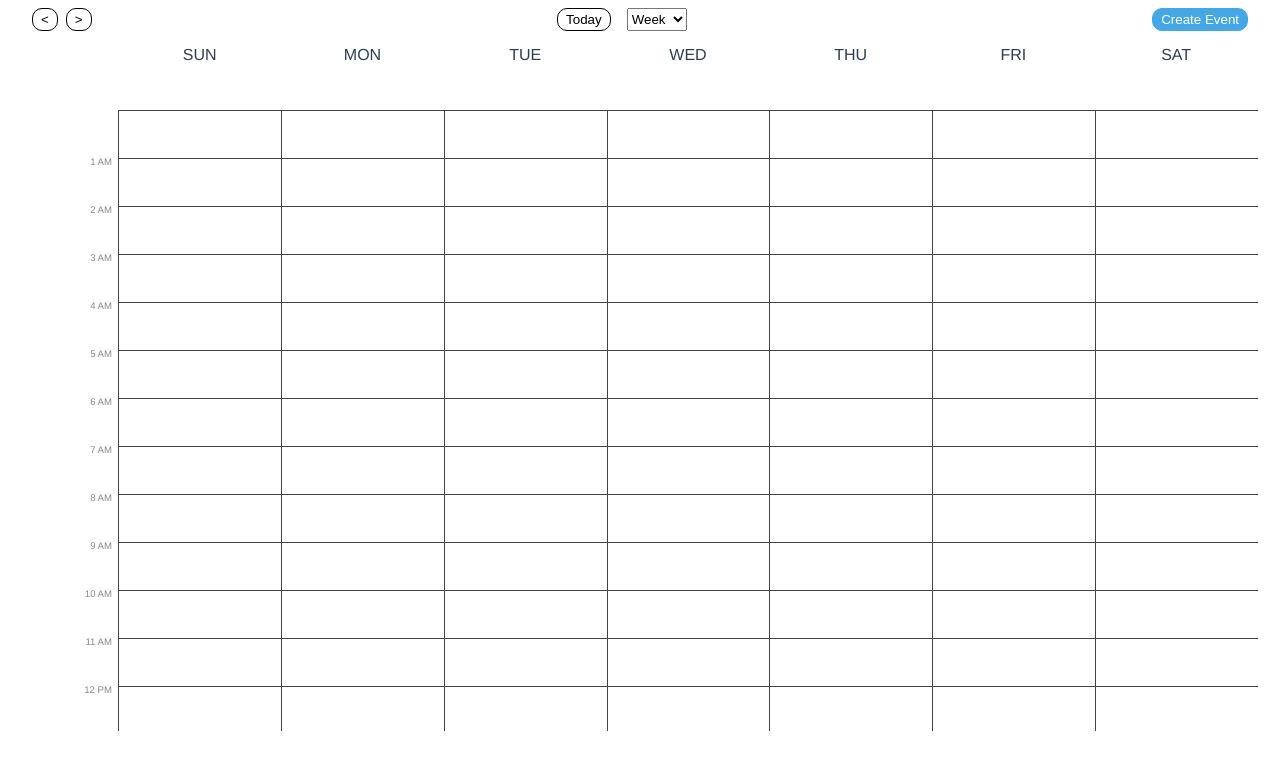
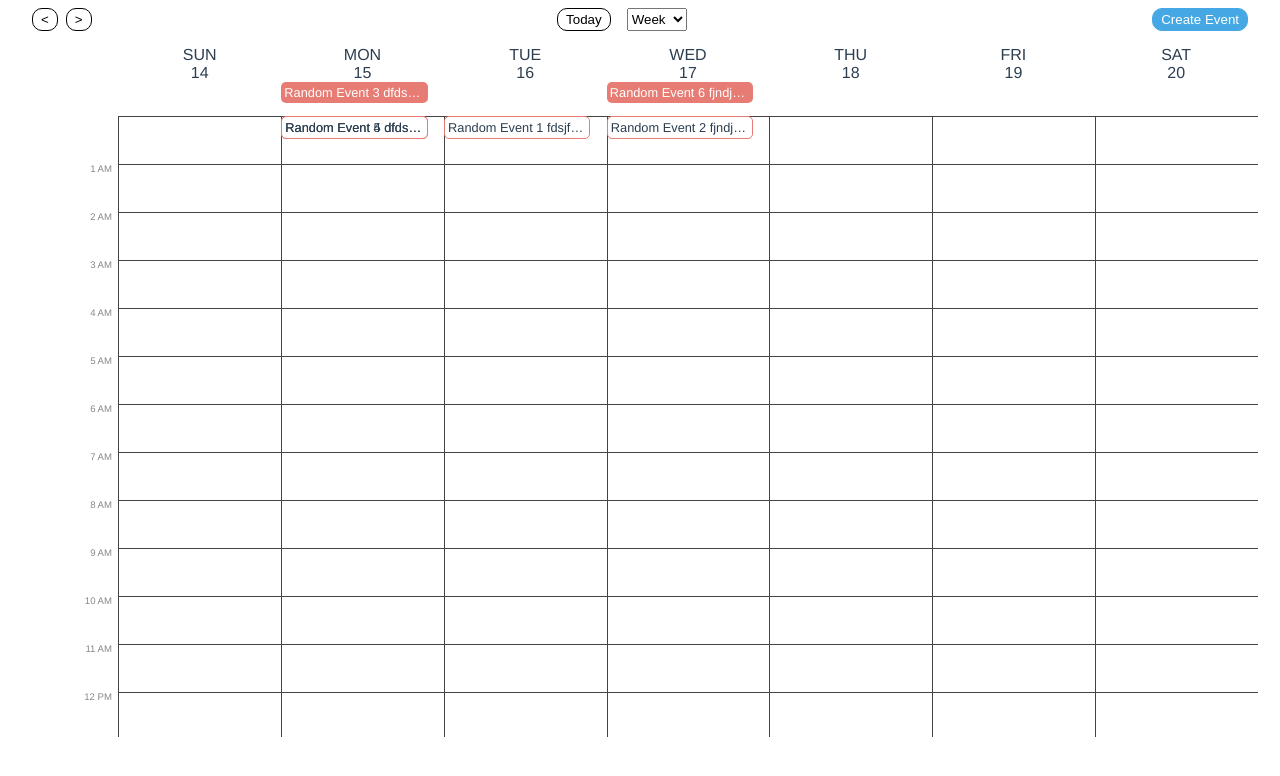
Before and after one commit to aedit/calendar-mock, a Vue app: page / in a window 1280 px wide. Shown: the top 776 px of the page. Built offline with nearby package versions, Linux system fonts and the light colour scheme.

Commit message:
Rendered Events to WeekView

```diff
--- a/src/components/WeekView.vue
+++ b/src/components/WeekView.vue
@@ -4,7 +4,18 @@
       <div />
       <div class="time-row">
         <div v-for="(day, idx) in days" :key="'week-day-' + idx" class="time-row__day">
-          {{ day }}
+          <div>{{ day }}</div>
+          <div>{{ getDateText(idx).date }}</div>
+          <div>
+            <span
+              v-for="(event, index) in getDayEvents(idx).ALL"
+              :key="index"
+              class="event-chip event-chip--allday"
+              :title="event.name"
+            >
+              {{ event.name }}
+            </span>
+          </div>
         </div>
       </div>
     </div>
@@ -16,6 +27,16 @@
       </div>
       <div class="time-row">
         <div class="time-row__day" :key="`day-${day}`" v-for="day in 7">
+          <div class="events-presentation">
+            <span
+              v-for="(event, index) in getDayEvents(day - 1).STANDARD"
+              :key="'standard-' + index"
+              class="event-chip event-chip--standard"
+              :title="event.name"
+            >
+              {{ event.name }}
+            </span>
+          </div>
           <div class="empty-tiles" v-for="hour in 24" :key="`hour-${hour}`" />
         </div>
       </div>
@@ -38,12 +59,39 @@ export default {
       days: ['SUN', 'MON', 'TUE', 'WED', 'THU', 'FRI', 'SAT'],
     };
   },
+  mounted() {
+    const now = this.currentDate;
+    if (now) this.init(now.clone());
+  },
+  watch: {
+    currentDate: {
+      deep: true,
+      handler(newVal) {
+        this.init(newVal.clone());
+      },
+    },
+  },
   methods: {
+    init(now) {
+      this.firstDate = this.getFirstDate(now.clone());
+    },
     getHourString(hour) {
       if (hour < 12) return `${hour} AM`;
       if (hour === 12) return `${hour} PM`;
       if (hour === 24) return '';
       return `${hour % 12} PM`;
+    },
+    getDayEvents(column) {
+      const { key } = this.getDateText(column);
+      return this.$store.getters.eventMap[key] ?? {};
+    },
+    getFirstDate(now) {
+      const start = now.startOf('week');
+      return start;
+    },
+    getDateText(col) {
+      const dt = this.firstDate?.clone?.().add?.(col, 'days');
+      return { date: dt?.date(), key: dt?.format('YYYY-MM-DD') };
     },
   },
 };
@@ -80,6 +128,25 @@ export default {
       display: flex;
       padding: 0.4rem;
 
+      .event-chip {
+        max-width: 90%;
+        border-radius: 5px;
+        display: block;
+        white-space: nowrap;
+        text-overflow: ellipsis;
+        overflow: hidden;
+        font-size: 0.8rem;
+        padding: 0.2rem;
+        &--allday {
+          color: white;
+          background: rgb(230, 124, 115);
+        }
+
+        &--standard {
+          border: 1px solid rgb(230, 124, 115);
+        }
+      }
+
       &__day {
         flex: 1;
         position: relative;
@@ -91,6 +158,17 @@ export default {
           border-top: 1px solid #444;
           height: 3rem;
         }
+        .events-presentation {
+          padding-right: 5px;
+          position: absolute;
+          left: 0;
+          top: 0;
+          height: 100%;
+          width: 100%;
+          .event-chip {
+            position: absolute;
+          }
+        }
       }
     }
   }
```
